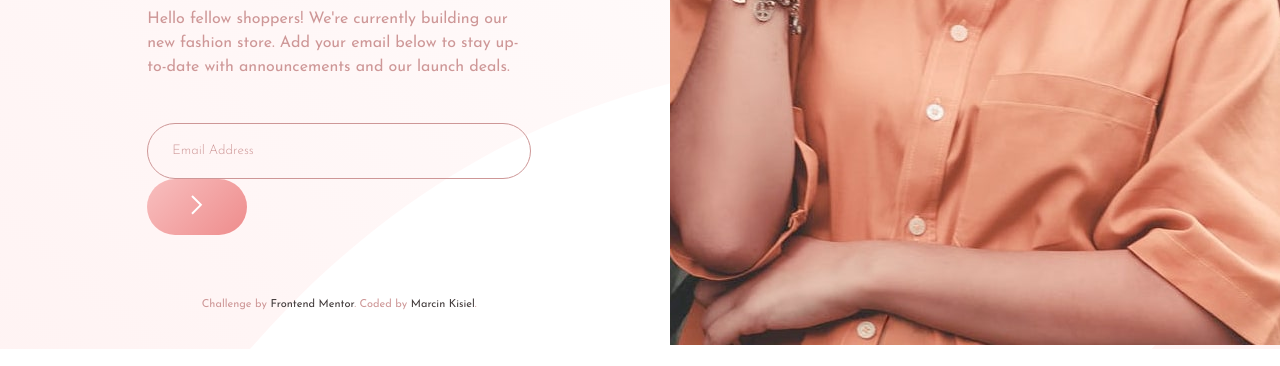
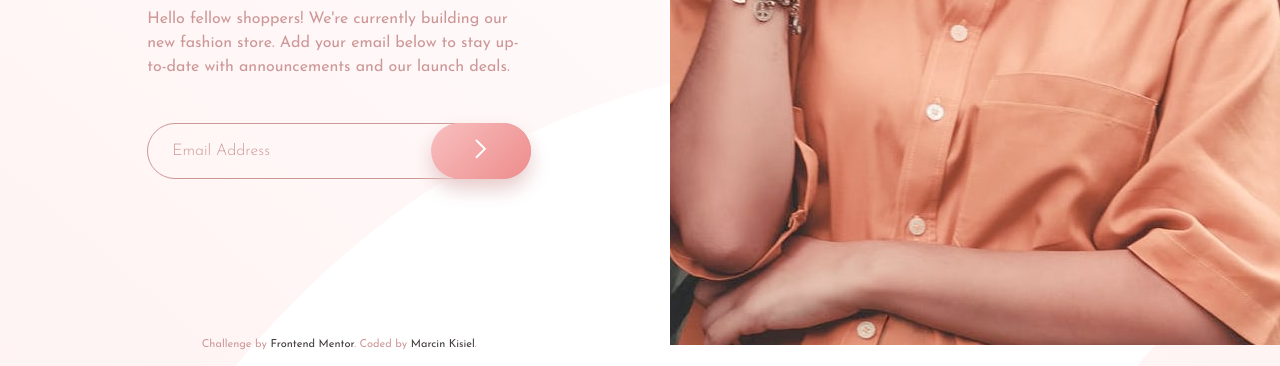
Before and after one commit to marcinkisiel/frontend-mentor-base-apparel-coming-soon, a plain HTML site: page index.html in a window 1280 px wide. Shown: the part 455-821 px from the top of the page. Drawn offline with Linux system fonts and the light colour scheme.

Commit message:
Fix input width issue

```diff
--- a/scss/style.scss
+++ b/scss/style.scss
@@ -70,7 +70,8 @@ body {
 }
 
 .coming-soon-form {
-	margin-bottom: 64px;
+	margin: 0 32px 64px;
+	position: relative;
 
 	&__email-input,
 	&__email-submit {
@@ -82,11 +83,12 @@ body {
 		background-color: transparent;
 		border: 1px solid $desaturated-red;
 		color: #333;
+		display: block;
 		font-family: $font-josefin;
 		font-weight: 300;
-		margin: 0 32px;
+		// margin: 0 32px;
 		padding: 16px 24px;
-		// width: 100%;
+		width: 100%;
 
 		&:focus {
 			outline: none;
@@ -100,6 +102,10 @@ body {
 	&__email-submit {
 		background: linear-gradient($linear-gradient-dark);
 		border: none;
+		box-shadow: 0 10px 20px lighten($desaturated-red, 15%);
+		position: absolute;
+		top: 0;
+		right: 0;
 		width: 64px;
 	}
 }
@@ -162,12 +168,15 @@ body {
 	}
 
 	.coming-soon-form {
+		margin: 0 0 160px;
+
 		&__email-input,
 		&__email-submit {
 			height: 56px;
 		}
 
 		&__email-input {
+			font-size: 16px;
 			margin: 0;
 			width: 100%;
 		}
@@ -176,4 +185,8 @@ body {
 			width: 100px;
 		}
 	}
+
+	.attribution {
+		margin-bottom: 16px;
+	}
 }
```
Also changed, not shown: css/style.css.
